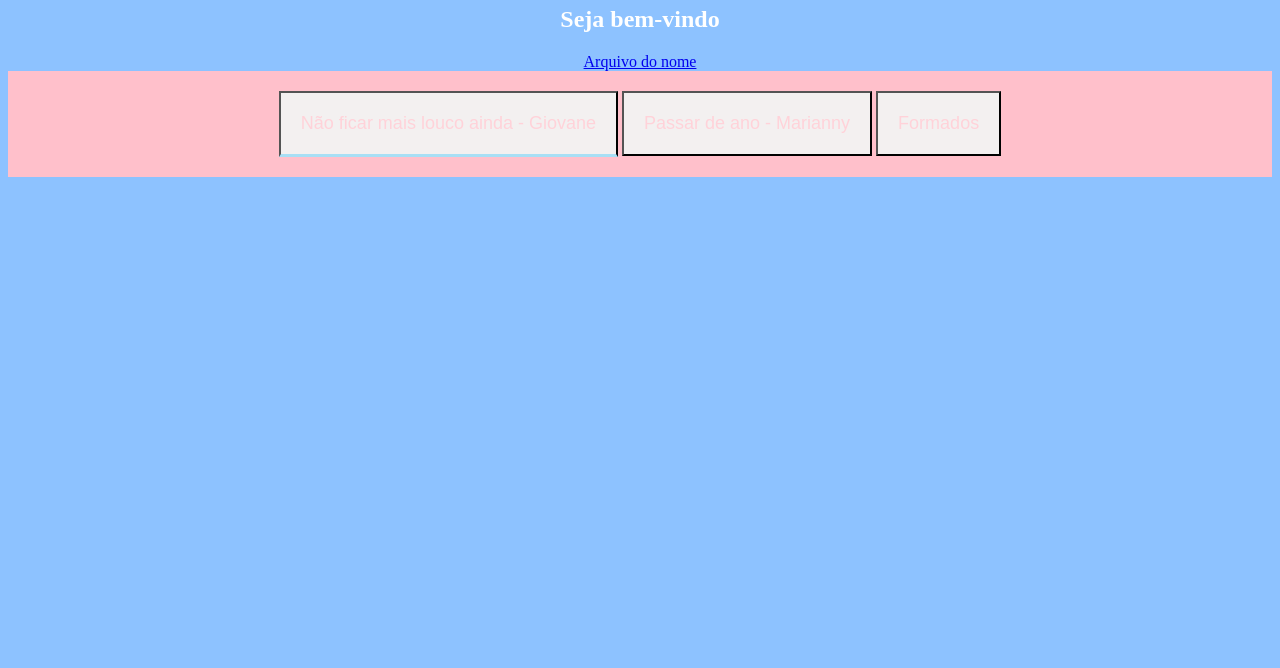
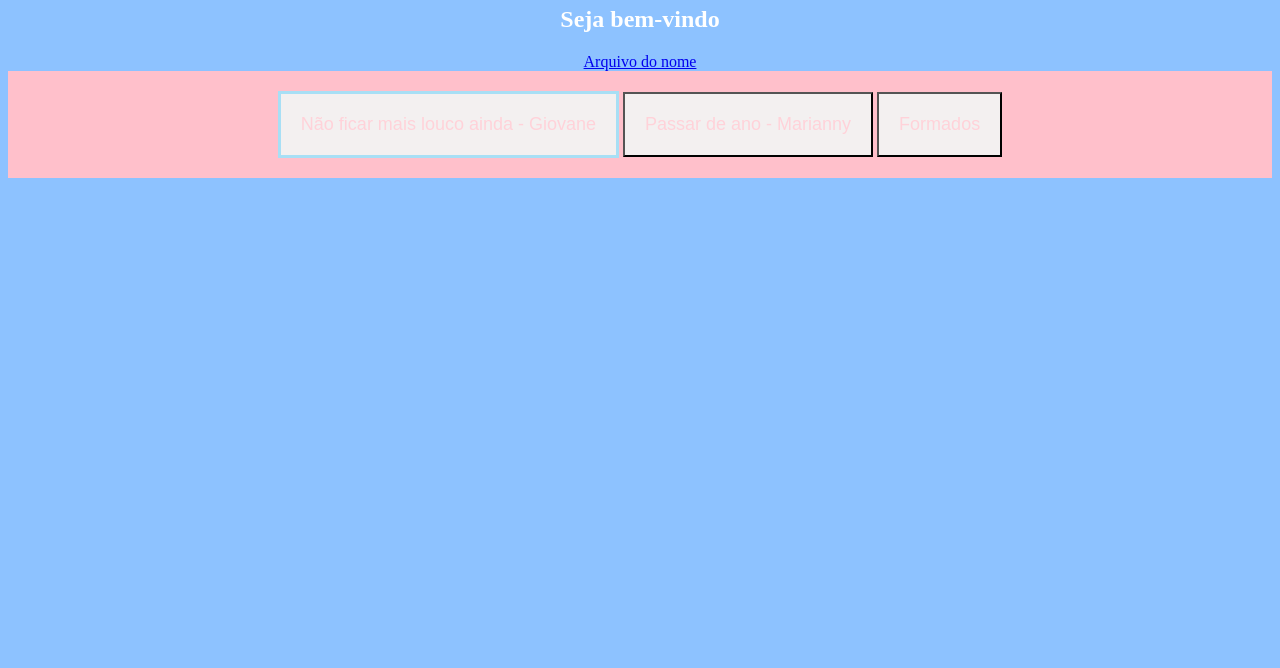
Before and after one commit to Giovane166/Biricos, a plain HTML site: page index.html in a window 1280 px wide. Shown: the part 132-800 px from the top of the page. Drawn offline with Linux system fonts and the light colour scheme.

Commit message:
yksyhksth

```diff
--- a/style.css
+++ b/style.css
@@ -23,5 +23,5 @@ span{
 .ativo{
     background-color: rgb(243, 240, 240);
     color: rgb(255, 210, 217);
-    border-bottom: 3px solid rgb(168, 223, 245);
+    border: 3px solid rgb(168, 223, 245);
 }
```
